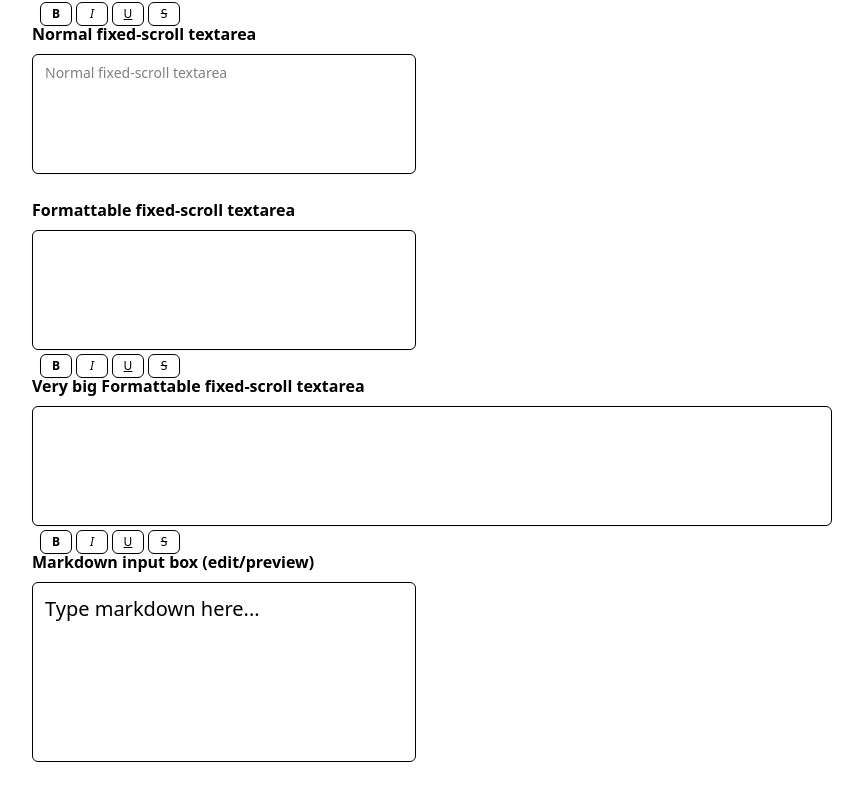
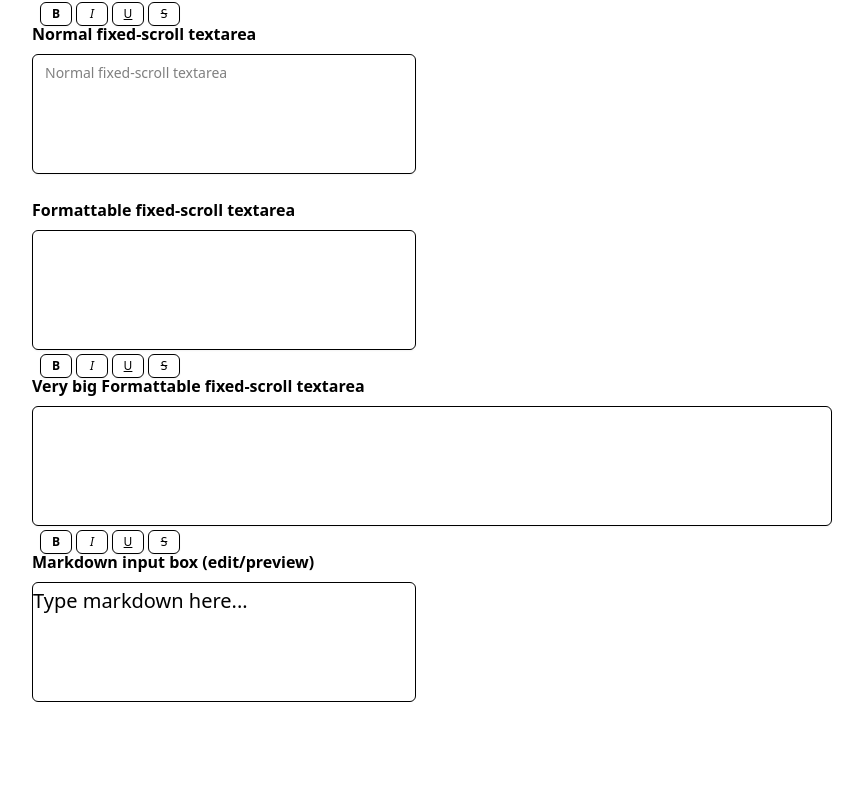
Before and after one commit to kemdav/Tambayan, a Next.js app: page /test/input-box-component in a window 1280 px wide. Shown: the part 518-1312 px from the top of the page, without its empty margins (416-1279 px from the left). After the commit the page ends 1252 px from the top, so only its background shows below. Built offline with nearby package versions, Linux system fonts and the light colour scheme.

Commit message:
fix: unorders and numbering markdown syntax for markdowninputbox

```diff
--- a/package.json
+++ b/package.json
@@ -17,15 +17,19 @@
     "class-variance-authority": "^0.7.1",
     "clsx": "^2.1.1",
     "lucide-react": "^0.522.0",
+    "markdown-it": "^14.1.0",
     "marked": "^15.0.12",
     "next": "15.3.4",
     "react": "^19.0.0",
     "react-dom": "^19.0.0",
+    "remark": "^15.0.1",
+    "remark-html": "^16.0.1",
     "tailwind-merge": "^3.3.1"
   },
   "devDependencies": {
     "@eslint/eslintrc": "^3",
     "@tailwindcss/postcss": "^4",
+    "@types/markdown-it": "^14.1.2",
     "@types/node": "^20",
     "@types/react": "^19",
     "@types/react-dom": "^19",
--- a/src/app/components/ui/MarkdownInputBox.tsx
+++ b/src/app/components/ui/MarkdownInputBox.tsx
@@ -1,6 +1,7 @@
 import * as React from "react";
 import { cn } from "@/lib/utils";
-import { marked } from "marked";
+import { remark } from 'remark';
+import html from 'remark-html';
 
 interface MarkdownInputBoxProps {
   value?: string;
@@ -23,11 +24,33 @@ export const MarkdownInputBox: React.FC<MarkdownInputBoxProps> = ({
 }) => {
   const [value, setValue] = React.useState(propValue);
   const [focused, setFocused] = React.useState(false);
+  const [renderedHtml, setRenderedHtml] = React.useState("");
   const textareaRef = React.useRef<HTMLTextAreaElement>(null);
 
   React.useEffect(() => {
     setValue(propValue);
   }, [propValue]);
+
+  // Render markdown to HTML when value changes
+  React.useEffect(() => {
+    const renderMarkdown = async () => {
+      if (value) {
+        try {
+          const result = await remark()
+            .use(html)
+            .process(value);
+          setRenderedHtml(String(result));
+        } catch (error) {
+          console.error('Markdown rendering error:', error);
+          setRenderedHtml(value);
+        }
+      } else {
+        setRenderedHtml("");
+      }
+    };
+
+    renderMarkdown();
+  }, [value]);
 
   const handleFocus = () => setFocused(true);
   const handleBlur = () => setFocused(false);
@@ -61,14 +84,14 @@ export const MarkdownInputBox: React.FC<MarkdownInputBoxProps> = ({
       ) : (
         <div
           className={cn(
-            "prose-xl border-input w-full rounded-md border bg-white px-3 py-2 min-h-[120px] max-h-[400px] h-[180px] overflow-y-auto focus-visible:border-ring focus-visible:ring-ring/50 focus-visible:ring-[3px] aria-invalid:ring-destructive/20 dark:aria-invalid:ring-destructive/40 aria-invalid:border-destructive",
+            "prose-xl border-input w-full rounded-md border bg-white min-h-[120px] max-h-[400px] overflow-y-auto focus-visible:border-ring focus-visible:ring-ring/50 focus-visible:ring-[3px] aria-invalid:ring-destructive/20 dark:aria-invalid:ring-destructive/40 aria-invalid:border-destructive [&_ul]:list-disc [&_ul]:ml-6 [&_ol]:list-decimal [&_ol]:ml-6 [&_li]:ml-0 [&_li]:pl-0",
             !value && "text-muted-foreground"
           )}
           style={{ cursor: "text", ...style }}
           tabIndex={0}
           onClick={handleFocus}
           dangerouslySetInnerHTML={{
-            __html: value ? marked.parse(value) : `<span>${placeholder ?? ""}</span>`,
+            __html: renderedHtml || `<span>${placeholder ?? ""}</span>`,
           }}
         />
       )}
```
Also changed, not shown: 1 other file (tests, documents, lock files or other folders).
